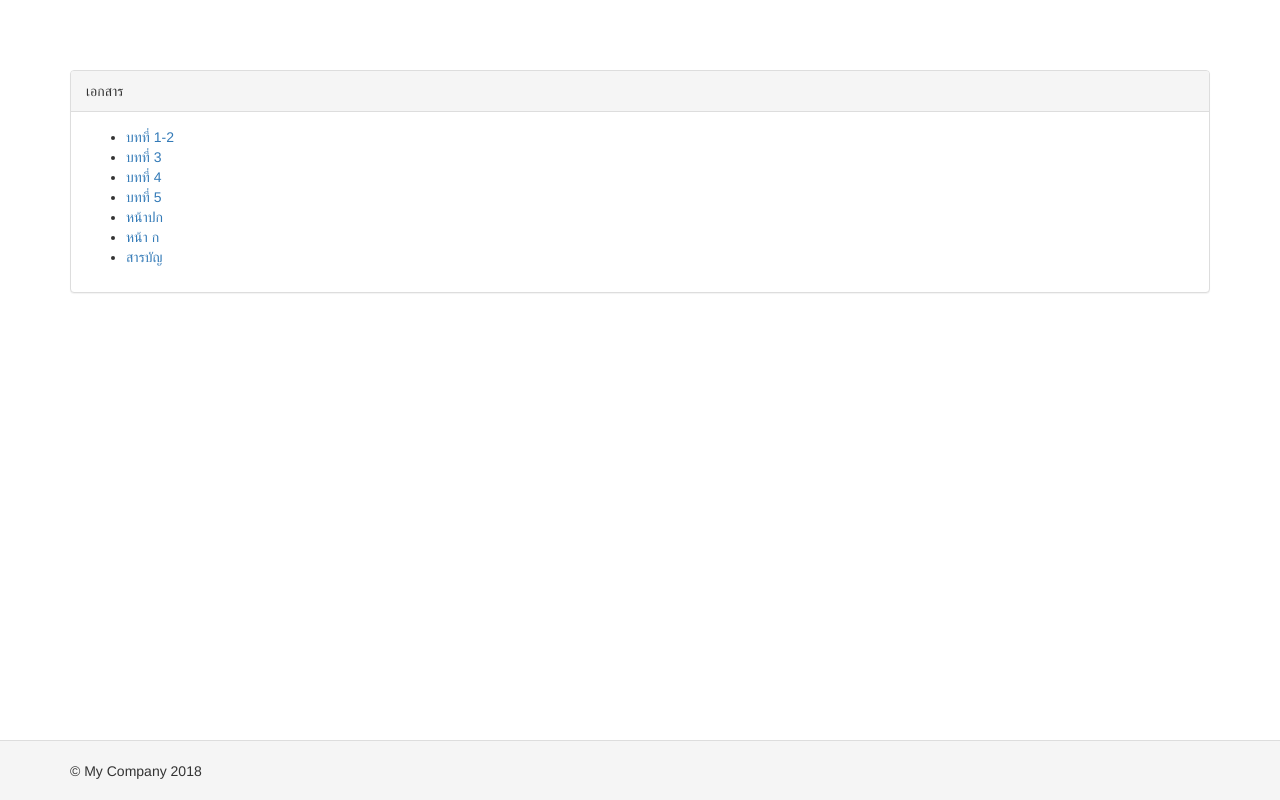
After one commit to chanpan/project_, a Yii app: template views/site/doc.php in a window 1280 px wide. The commit adds this page. Run offline with PHP 8.4 and a stand-in for Yii, Linux system fonts and the light colour scheme; the template is opened without the code that fills it, so the values that code supplies are empty; some libraries are stand-ins or nearby versions.

Commit message:
เอกสารยังไม่ได้แก้ไขนะ

```diff
--- a/controllers/SiteController.php
+++ b/controllers/SiteController.php
@@ -96,4 +96,8 @@ class SiteController extends Controller
         }
         return $this->render('update-sql');
     }
+    public function actionDoc()
+    {
+       return $this->render('doc');
+    }
 }
--- a/controllers/UserController.php
+++ b/controllers/UserController.php
@@ -46,7 +46,7 @@ class UserController extends Controller{
         }
          $model = new \app\models\Users();
          if($model->load(\Yii::$app->request->post()) && $model->validate() && $model->save()){
-             return CNMessage::getSuccess("เพิ่มผู้ใช้สำเร็จ");
+            return CNMessage::getSuccess("เพิ่มผู้ใช้สำเร็จ");
          }
          return $this->renderAjax("create",[
              'model'=>$model
@@ -59,7 +59,7 @@ class UserController extends Controller{
         }
          $model = \app\models\Users::findOne($id);
          if($model->load(\Yii::$app->request->post()) && $model->validate() && $model->save()){
-             return CNMessage::getSuccess("แก้ไขผู้ใช้เรียบร้อย");
+             return CNMessage::getSuccess("แก้ไขผู้ใช้สำเร็จ");
          }
          return $this->renderAjax("update",[
              'model'=>$model
--- a/views/layouts/main.php
+++ b/views/layouts/main.php
@@ -57,10 +57,10 @@ $cart = '';
                     'label' => '<i class="fa fa-cog"></i> ตั้งค่า',
                     'items' => [
 
-                        // '<li class="dropdown-header">ความเป็นส่วนตัว</li>',
-                        ['label' => 'อัปเดท SQL', 'url' => '/site/update-sql'],
-                         ['label' => 'โปรไฟล์', 'url' => ['/user/profile', 'id'=> cpn\lib\classes\CNCheckLogin::getUserId()]],
-                         ['label' => 'ออกจากระบบ', 'url' => '/user/logout'],
+                        ['label' => "<i class='fa fa-file-pdf-o'></i> เอกสาร", 'url' => '/site/doc'],
+                        ['label' => "<i class='fa fa-database'></i>  อัปเดท SQL", 'url' => '/site/update-sql'],
+                        ['label' => "<i class='fa fa-user'></i> โปรไฟล์", 'url' => ['/user/profile', 'id'=> cpn\lib\classes\CNCheckLogin::getUserId()]],
+                        ['label' => "<i class='fa fa-unlock-alt'></i> ออกจากระบบ", 'url' => '/user/logout'],
                     ],
                 ],
             ];
--- /dev/null
+++ b/views/site/doc.php
@@ -0,0 +1,20 @@
+<?php
+    $this->title="เอกสาร";
+    use yii\helpers\Url;
+?>
+<div class="panel panel-default">
+    <div class="panel-heading"><?= yii\bootstrap\Html::encode($this->title)?></div>
+    <div class="panel-body">
+        <div>
+            <ul>
+                <li><a href="<?= Url::to('@web/doc/edit/1.docx')?>">บทที่ 1-2</a> </li>
+                <li><a href="<?= Url::to('@web/doc/edit/3.docx')?>">บทที่ 3</a> </li>
+                <li><a href="<?= Url::to('@web/doc/edit/4.docx')?>">บทที่ 4</a> </li>
+                <li><a href="<?= Url::to('@web/doc/edit/5.docx')?>">บทที่ 5</a> </li>
+                <li><a href="<?= Url::to('@web/doc/edit/home.docx')?>">หน้าปก</a></li>
+                <li><a href="<?= Url::to('@web/doc/edit/a.docx')?>">หน้า ก</a></li>
+                <li><a href="<?= Url::to('@web/doc/edit/sarabun.docx')?>">สารบัญ</a></li>
+            </ul>
+        </div>
+    </div>
+</div>
--- a/views/user/_form.php
+++ b/views/user/_form.php
@@ -27,12 +27,14 @@
     <?= \yii\bootstrap\Html::submitButton('<i class="fa fa-save"></i> บันทึก', ['class'=>'btn btn-success'])?>
 </div>
 <?php ActiveForm::end();?>
+
 <?php
 $this->registerJs("
     $('#user-form').on('beforeSubmit', function(e) {
         let form = \$(this);
         let formData = form.serialize();
         $.post(form.attr('action'), formData, function(data){
+            //console.log(data);return false;
             ".\cpn\lib\classes\CNNoty::Success('data.title', 'data.message').";
             $('#modal-user').modal('hide');
             initUser('');
```
Also changed, not shown: controllers/FruitController.php (+4 -4 lines), views/user/index.php (+4 -4 lines), 8 other files.
